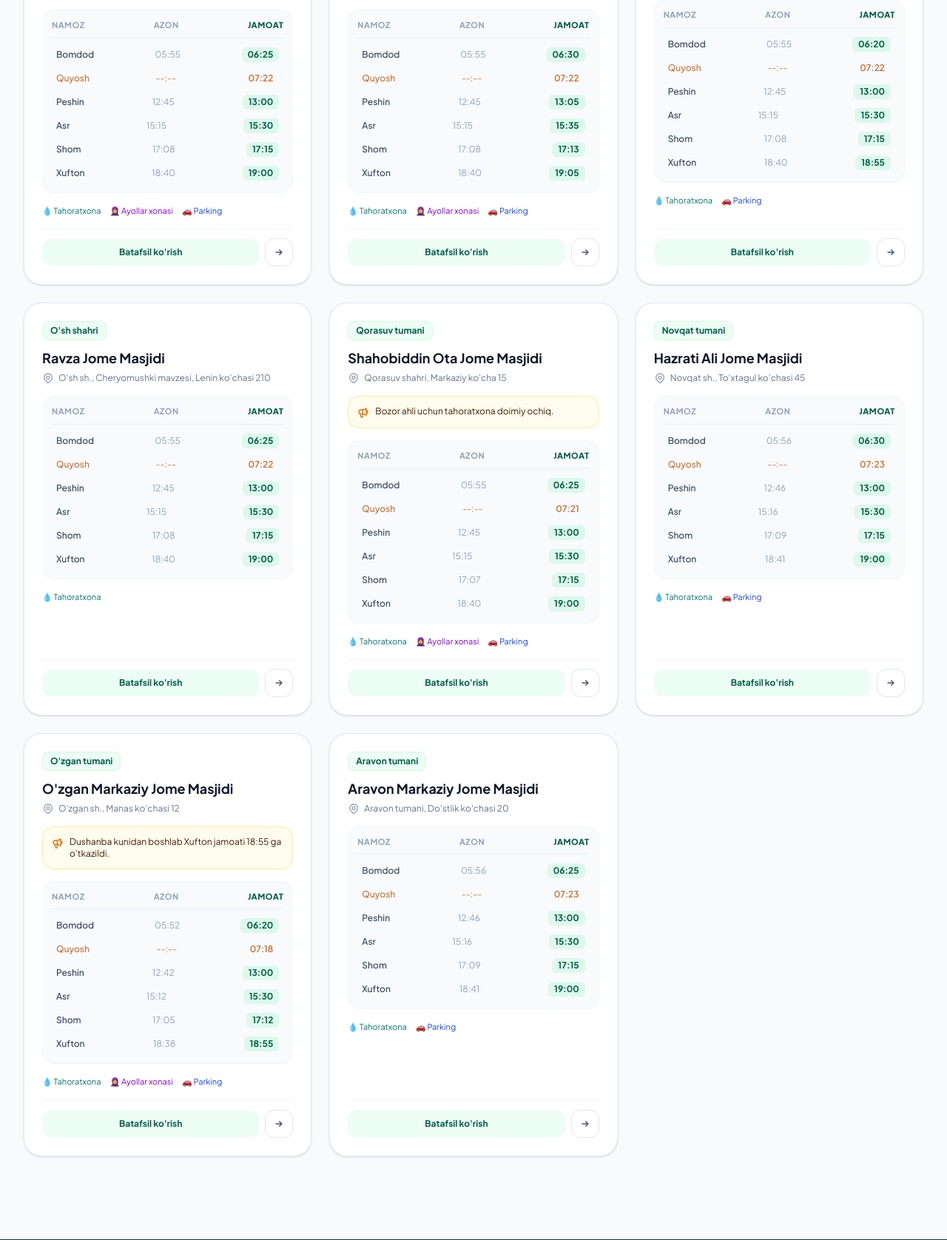
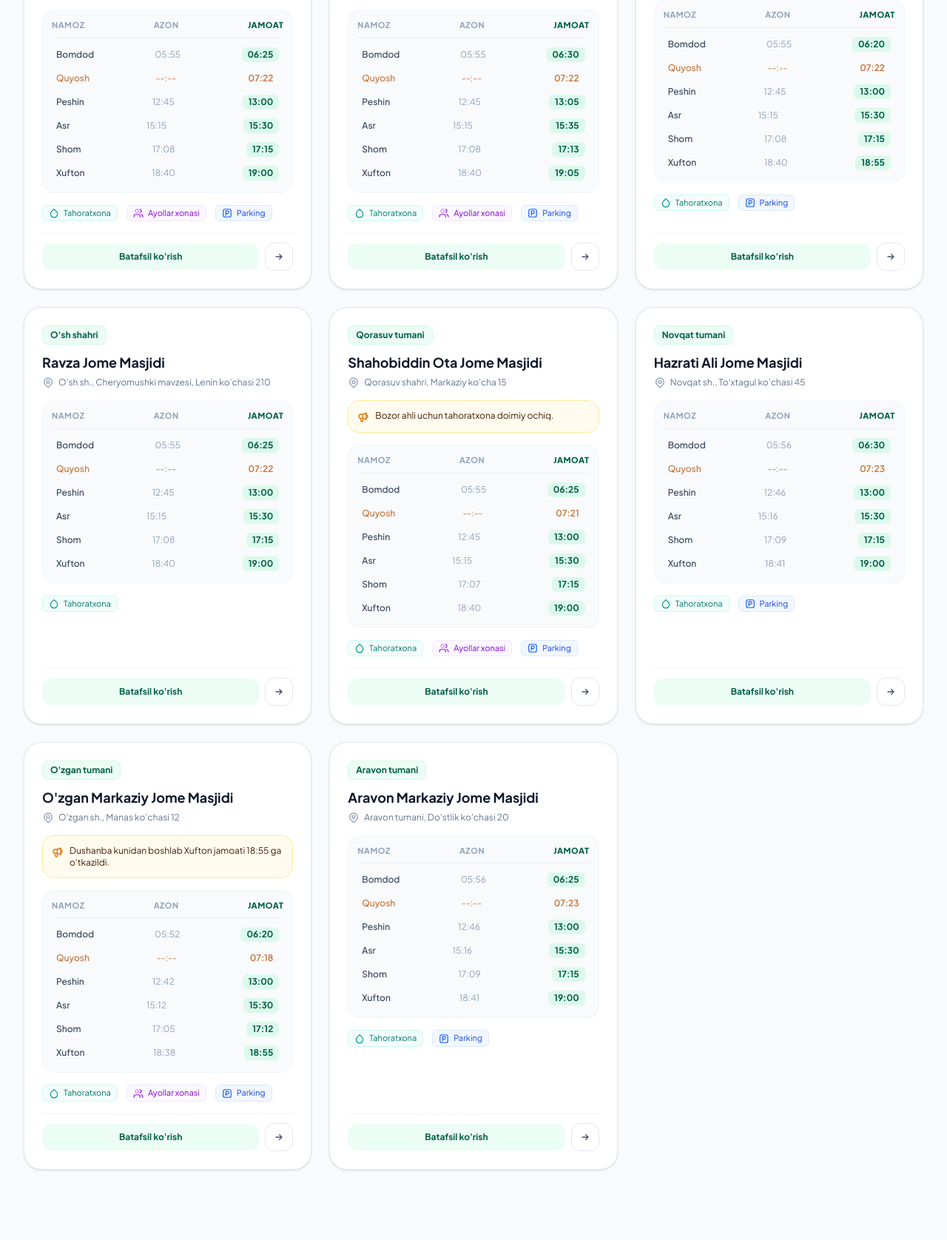
Before and after one commit to Iqbolshoh/masjid.vexa.uz, a Laravel app: page / in a window 1280 px wide. Shown: the part 1990-3666 px from the top of the page at 74% size. Run offline with Laravel 12, Linux system fonts and the light colour scheme; data comes from the database, SQL or seed files in the repository; style sheets or scripts are compiled from the project's sources.

Commit message:
Replace emojis with clean SVG icons for amenities (Tahoratxona, Ayollar xonasi, Parking)

```diff
--- a/resources/views/home.blade.php
+++ b/resources/views/home.blade.php
@@ -274,21 +274,24 @@
                             </div>
                         </div>
 
-                        <!-- Amenities -->
+                        <!-- Amenities with SVG icons -->
                         <div class="flex items-center gap-3 text-[11px] text-slate-500 mb-4">
                             @if($mosque->has_ablution)
-                                <span class="flex items-center gap-1 text-teal-700" title="Tahoratxona mavjud">
-                                    💧 Tahoratxona
+                                <span class="flex items-center gap-1.5 text-teal-700 bg-teal-50/80 px-2 py-0.5 rounded-md border border-teal-100" title="Tahoratxona mavjud">
+                                    <svg class="w-3.5 h-3.5 text-teal-600 flex-shrink-0" fill="none" stroke="currentColor" viewBox="0 0 24 24"><path stroke-linecap="round" stroke-linejoin="round" stroke-width="2" d="M12 2.69l5.66 5.66a8 8 0 11-11.31 0z"/></svg>
+                                    <span>Tahoratxona</span>
                                 </span>
                             @endif
                             @if($mosque->has_women_area)
-                                <span class="flex items-center gap-1 text-purple-700" title="Ayollar namozxonasi mavjud">
-                                    🧕 Ayollar xonasi
+                                <span class="flex items-center gap-1.5 text-purple-700 bg-purple-50/80 px-2 py-0.5 rounded-md border border-purple-100" title="Ayollar namozxonasi mavjud">
+                                    <svg class="w-3.5 h-3.5 text-purple-600 flex-shrink-0" fill="none" stroke="currentColor" viewBox="0 0 24 24"><path stroke-linecap="round" stroke-linejoin="round" stroke-width="2" d="M16 21v-2a4 4 0 00-4-4H6a4 4 0 00-4 4v2"/><circle cx="9" cy="7" r="4"/><path stroke-linecap="round" stroke-linejoin="round" stroke-width="2" d="M22 21v-2a4 4 0 00-3-3.87M16 3.13a4 4 0 010 7.75"/></svg>
+                                    <span>Ayollar xonasi</span>
                                 </span>
                             @endif
                             @if($mosque->has_parking)
-                                <span class="flex items-center gap-1 text-blue-700" title="Avtoturargoh mavjud">
-                                    🚗 Parking
+                                <span class="flex items-center gap-1.5 text-blue-700 bg-blue-50/80 px-2 py-0.5 rounded-md border border-blue-100" title="Avtoturargoh mavjud">
+                                    <svg class="w-3.5 h-3.5 text-blue-600 flex-shrink-0" fill="none" stroke="currentColor" viewBox="0 0 24 24"><rect x="3" y="3" width="18" height="18" rx="4" stroke-width="2"/><path stroke-linecap="round" stroke-linejoin="round" stroke-width="2" d="M9 17V7h4a3 3 0 010 6H9"/></svg>
+                                    <span>Parking</span>
                                 </span>
                             @endif
                         </div>
--- a/resources/views/mosque-detail.blade.php
+++ b/resources/views/mosque-detail.blade.php
@@ -211,21 +211,21 @@
                 <div class="space-y-3">
                     <div class="flex items-center gap-3 text-sm {{ $mosque->has_ablution ? 'text-teal-900 font-semibold' : 'text-slate-400' }}">
                         <span class="w-8 h-8 rounded-xl {{ $mosque->has_ablution ? 'bg-teal-50 text-teal-700' : 'bg-slate-100 text-slate-400' }} flex items-center justify-center">
-                            💧
+                            <svg class="w-4 h-4" fill="none" stroke="currentColor" viewBox="0 0 24 24"><path stroke-linecap="round" stroke-linejoin="round" stroke-width="2" d="M12 2.69l5.66 5.66a8 8 0 11-11.31 0z"/></svg>
                         </span>
                         <span>Tahoratxona (issiq/sovuq suv)</span>
                     </div>
 
                     <div class="flex items-center gap-3 text-sm {{ $mosque->has_women_area ? 'text-purple-900 font-semibold' : 'text-slate-400' }}">
                         <span class="w-8 h-8 rounded-xl {{ $mosque->has_women_area ? 'bg-purple-50 text-purple-700' : 'bg-slate-100 text-slate-400' }} flex items-center justify-center">
-                            🧕
+                            <svg class="w-4 h-4" fill="none" stroke="currentColor" viewBox="0 0 24 24"><path stroke-linecap="round" stroke-linejoin="round" stroke-width="2" d="M16 21v-2a4 4 0 00-4-4H6a4 4 0 00-4 4v2"/><circle cx="9" cy="7" r="4"/><path stroke-linecap="round" stroke-linejoin="round" stroke-width="2" d="M22 21v-2a4 4 0 00-3-3.87M16 3.13a4 4 0 010 7.75"/></svg>
                         </span>
                         <span>Ayollar namozxonasi</span>
                     </div>
 
                     <div class="flex items-center gap-3 text-sm {{ $mosque->has_parking ? 'text-blue-900 font-semibold' : 'text-slate-400' }}">
                         <span class="w-8 h-8 rounded-xl {{ $mosque->has_parking ? 'bg-blue-50 text-blue-700' : 'bg-slate-100 text-slate-400' }} flex items-center justify-center">
-                            🚗
+                            <svg class="w-4 h-4" fill="none" stroke="currentColor" viewBox="0 0 24 24"><rect x="3" y="3" width="18" height="18" rx="4" stroke-width="2"/><path stroke-linecap="round" stroke-linejoin="round" stroke-width="2" d="M9 17V7h4a3 3 0 010 6H9"/></svg>
                         </span>
                         <span>Avtoturargoh (Parking)</span>
                     </div>
```
Also changed, not shown: resources/views/admin/dashboard.blade.php (+12 -3 lines).
